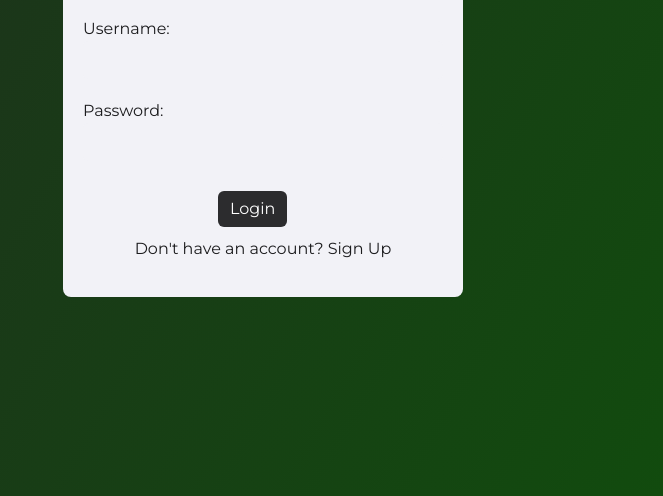
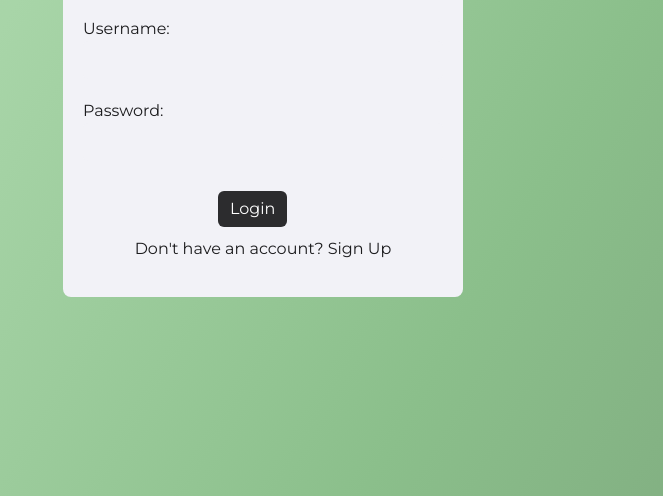
Before and after one commit to tgberrios/CRM-XBox, an Electron app: page src/authentication.html in a window 800 px wide. Shown: the part 304-800 px from the top of the page, without its empty margins (137-800 px from the left). Drawn offline with nearby package versions, Linux system fonts and the light colour scheme; files whose address does not match are found by name.

Commit message:
minor changes to the dashboard.

```diff
--- a/src/css/style.css
+++ b/src/css/style.css
@@ -67,12 +67,23 @@
 }
 
 #auth-page {
-  background: linear-gradient(120deg, #000000, #242424, #0a5b05);
+  background: linear-gradient(
+    120deg,
+    #c7c7c7,
+    /* Gris claro */ #b3d1b3,
+    /* Verde intermedio claro */ #a8d5a8,
+    /* Verde claro adicional */ #8bbf8b,
+    /* Verde suave */ #7aa27a,
+    /* Verde intermedio */ #647c64,
+    /* Verde oscuro */ #4f6d4f,
+    /* Verde aún más oscuro */ #e5e5e5,
+    /* Gris claro de transición */ #f2f2f7 /* Blanco claro */
+  );
   background-size: 400% 400%;
-  animation: gradientBackground 12s ease infinite;
+  animation: gradientBackground 50s linear infinite; /* Duración ajustada a 50 segundos */
   display: flex;
   justify-content: center;
-  align-items: center; /* Centra verticalmente el contenido */
+  align-items: center;
   height: 100vh;
   margin: 0;
 }
@@ -81,11 +92,8 @@
   0% {
     background-position: 0% 50%;
   }
-  50% {
+  100% {
     background-position: 100% 50%;
-  }
-  100% {
-    background-position: 0% 50%;
   }
 }
 
```
